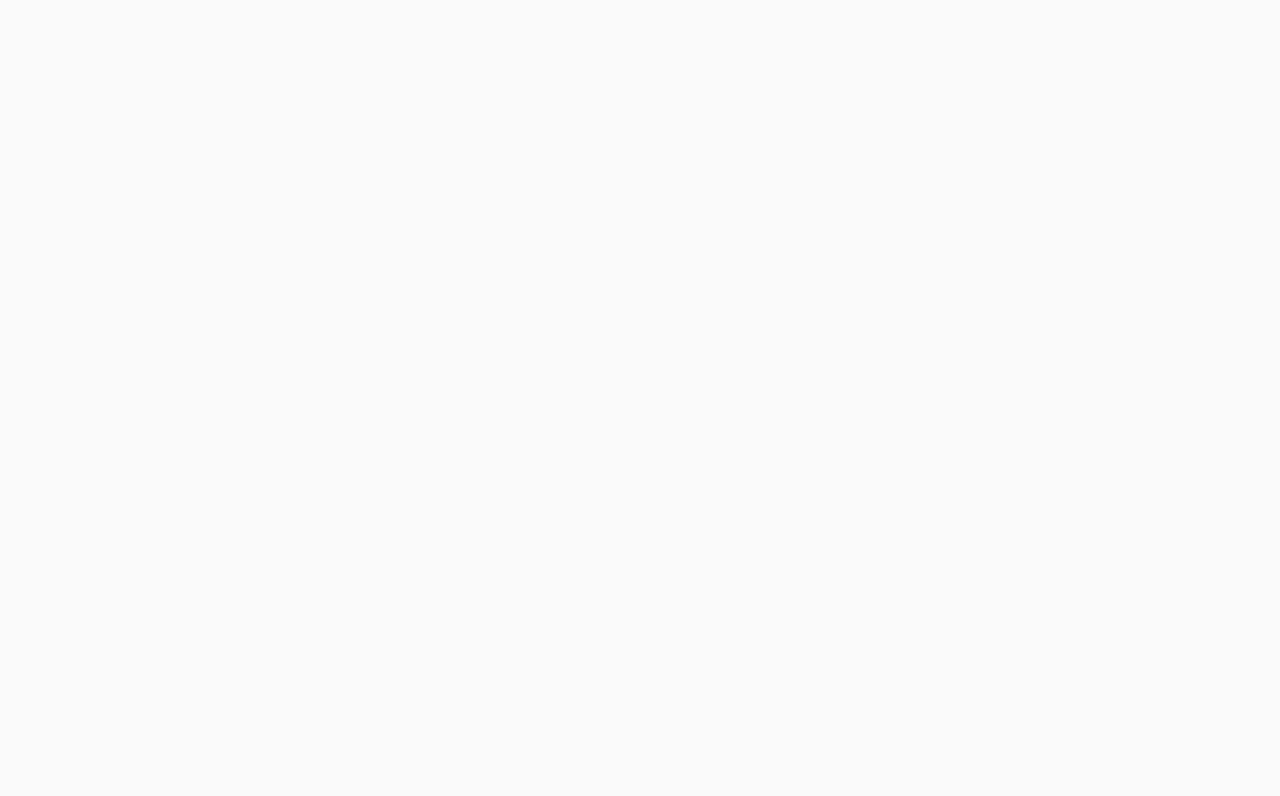
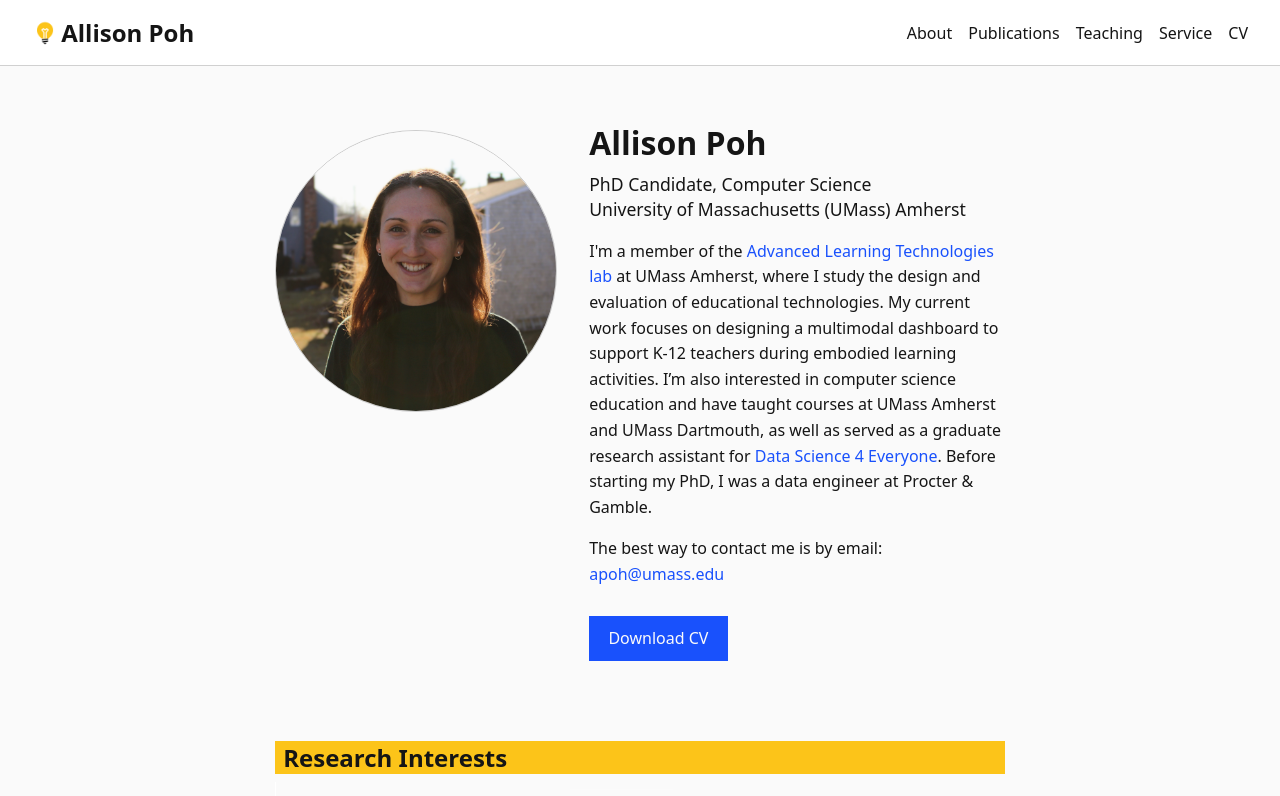
Before and after one commit to apoh3/apoh3.github.io, a React (Vite) app: page / in a window 1280 px wide. Shown: the top 796 px of the page. Built offline with nearby package versions, Linux system fonts and the light colour scheme; some icons are missing.

Commit message:
fix white navbar

```diff
--- a/src/main.jsx
+++ b/src/main.jsx
@@ -10,7 +10,7 @@ import Footer from "./Footer.jsx"
 
 createRoot(document.getElementById("root")).render(
   <StrictMode>
-    <BrowserRouter basename="/apoh3.github.io">
+    <BrowserRouter>
       <ScrollToTop />
       <Navbar />
       <Page />
--- a/src/styles.css
+++ b/src/styles.css
@@ -35,7 +35,7 @@ nav {
   justify-content: space-between;
   align-items: center;
   padding: 1rem 2rem;
-  background: var(--background-white);
+  background: white;
   color: var(--readable-grey);
   position: sticky;
   top: 0;
--- a/vite.config.js
+++ b/vite.config.js
@@ -3,5 +3,5 @@ import react from '@vitejs/plugin-react'
 
 export default defineConfig({
   plugins: [react()],
-  base: '/apoh3.github.io/', //base: '/apoh3.github.io/',
+  base: '/', //base: '/apoh3.github.io/',
 })
```
Also changed, not shown: 1 other file (tests, documents, lock files or other folders).
